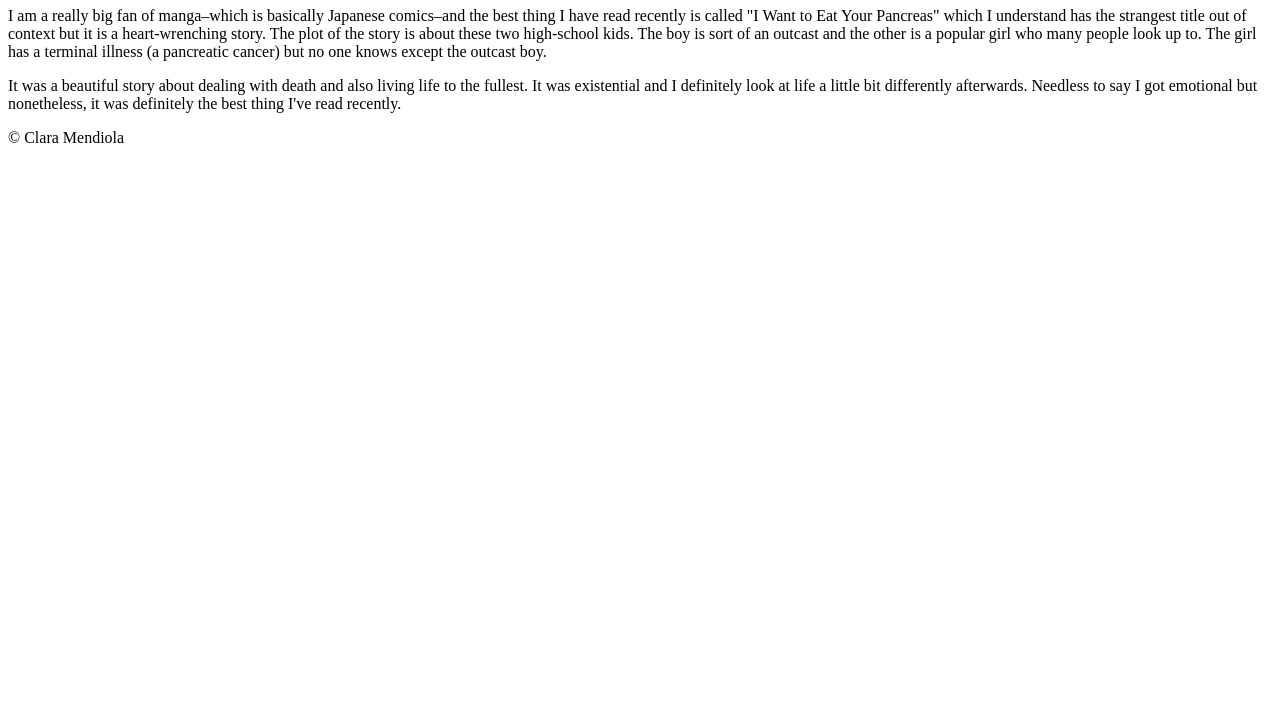
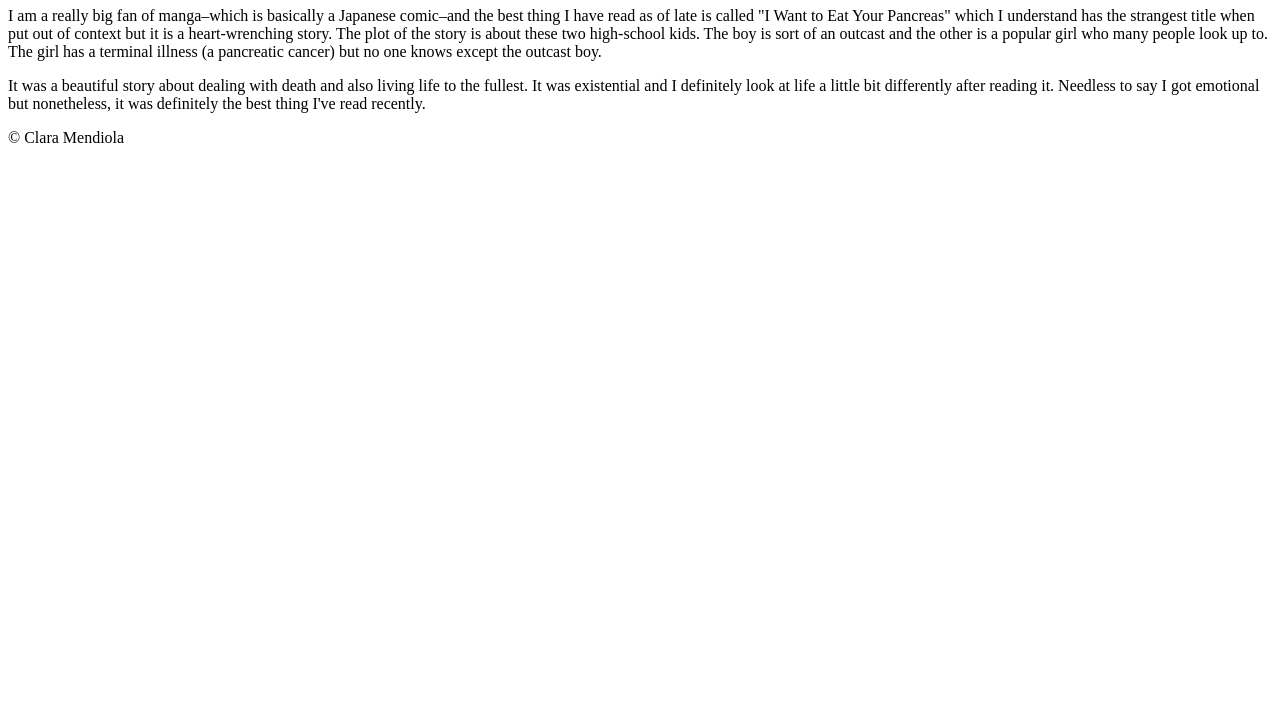
Before and after one commit to clara-m00/UX220-Lab-2, a plain HTML site: page index.html in a window 1280 px wide. Shown: the part 73-800 px from the top of the page. Drawn offline with Linux system fonts and the light colour scheme.

Commit message:
add new edits to paragraphs

```diff
--- a/index.html
+++ b/index.html
@@ -11,8 +11,8 @@
         <h1>The best thing I have read recently</h1>
     </header>
     <main>
-        <p> I am a really big fan of manga–which is basically Japanese comics–and the best thing I have read recently  is called "I Want to Eat Your Pancreas" which I understand has the strangest title out of context but it is a heart-wrenching story. The plot of the story is about these two high-school kids. The boy is sort of an outcast and the other is a popular girl who many people look up to. The girl has a terminal illness (a pancreatic cancer) but no one knows except the outcast boy.</p>
-        <p> It was a beautiful story about dealing with death and also living life to the fullest. It was existential and I definitely look at life a little bit differently afterwards. Needless to say I got emotional but nonetheless, it was definitely the best thing I've read recently. </p>
+        <p> I am a really big fan of manga–which is basically a Japanese comic–and the best thing I have read as of late is called "I Want to Eat Your Pancreas" which I understand has the strangest title when put out of context but it is a heart-wrenching story. The plot of the story is about these two high-school kids. The boy is sort of an outcast and the other is a popular girl who many people look up to. The girl has a terminal illness (a pancreatic cancer) but no one knows except the outcast boy.</p>
+        <p> It was a beautiful story about dealing with death and also living life to the fullest. It was existential and I definitely look at life a little bit differently after reading it. Needless to say I got emotional but nonetheless, it was definitely the best thing I've read recently. </p>
     </main>
     <footer> &copy; Clara Mendiola </footer>
 </body>
```
